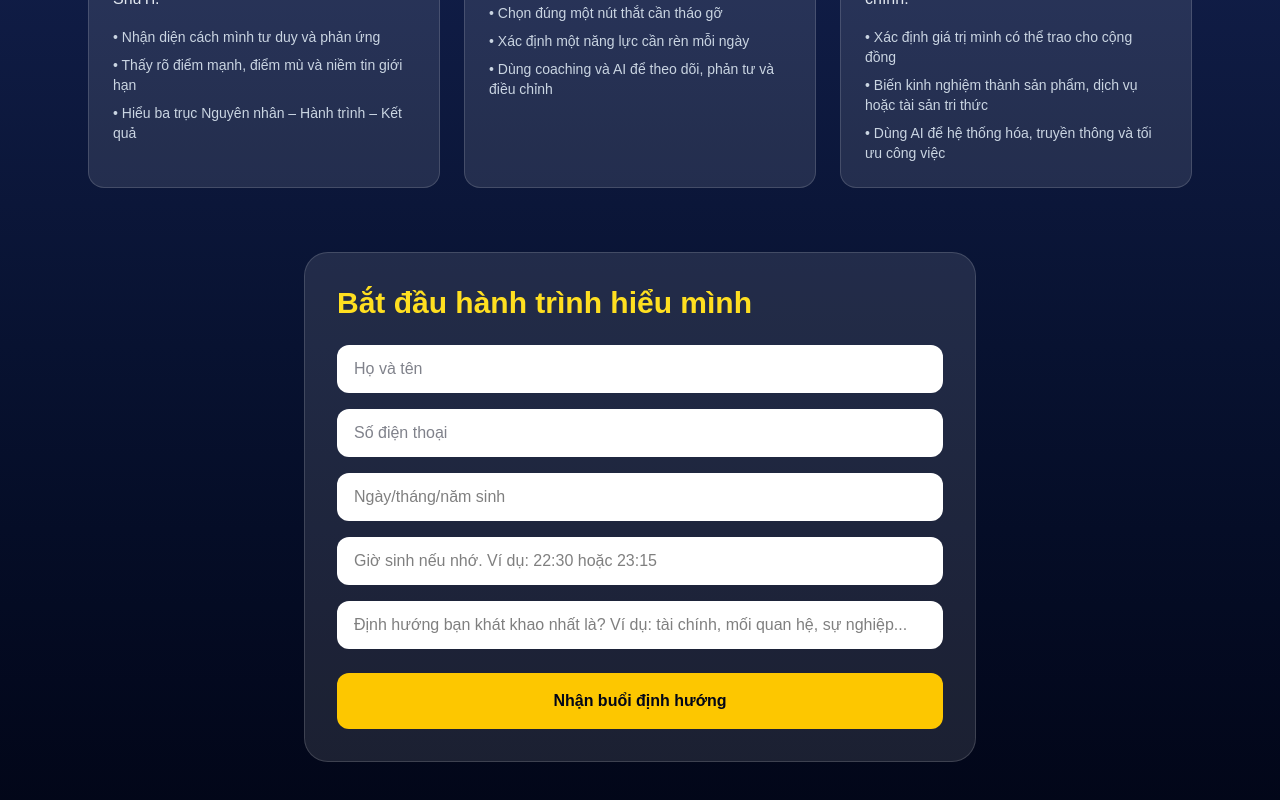
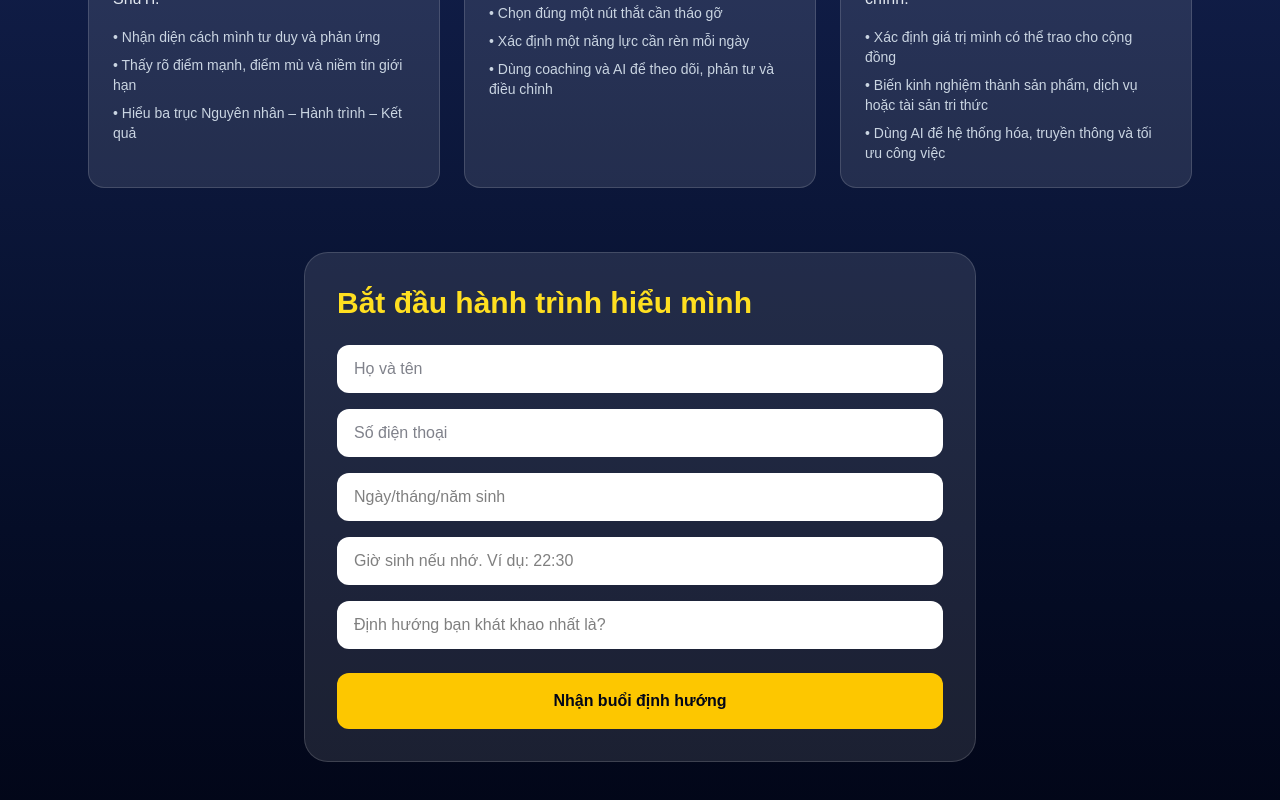
Before and after one commit to lanmatmathinhvuong-dot/mtmv, a Next.js app: page / in a window 1280 px wide. Shown: the part 1400-2200 px from the top of the page. Built offline with nearby package versions, Linux system fonts and the light colour scheme; no server answers.

Commit message:
rut gon placeholder form tren mobile

```diff
--- a/app/page.tsx
+++ b/app/page.tsx
@@ -212,14 +212,14 @@ setGhiChuDacBiet("");
 
 <input
   className="mt-4 h-12 w-full rounded-xl border border-white/20 bg-white px-4 text-black"
-  placeholder="Giờ sinh nếu nhớ. Ví dụ: 22:30 hoặc 23:15"
+ placeholder="Giờ sinh nếu nhớ. Ví dụ: 22:30"
   value={gioSinh}
   onChange={(e) => setGioSinh(e.target.value)}
 />
 
 <input
   className="mt-4 h-12 w-full rounded-xl border border-white/20 bg-white px-4 text-black"
-  placeholder="Định hướng bạn khát khao nhất là? Ví dụ: tài chính, mối quan hệ, sự nghiệp..."
+  placeholder="Định hướng bạn khát khao nhất là?"
   value={nhuCau}
   onChange={(e) => setNhuCau(e.target.value)}
 />
```
